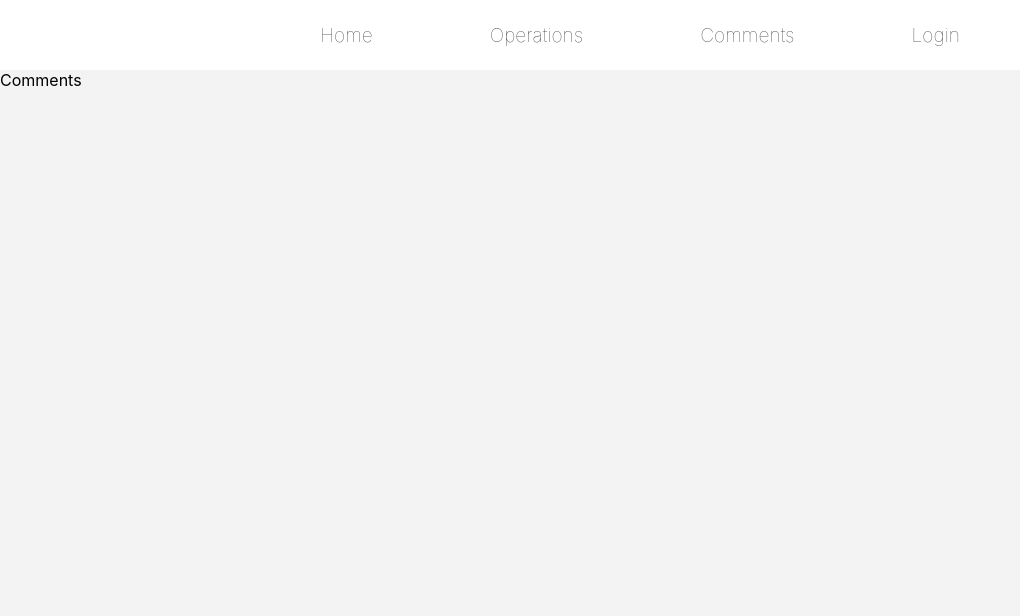
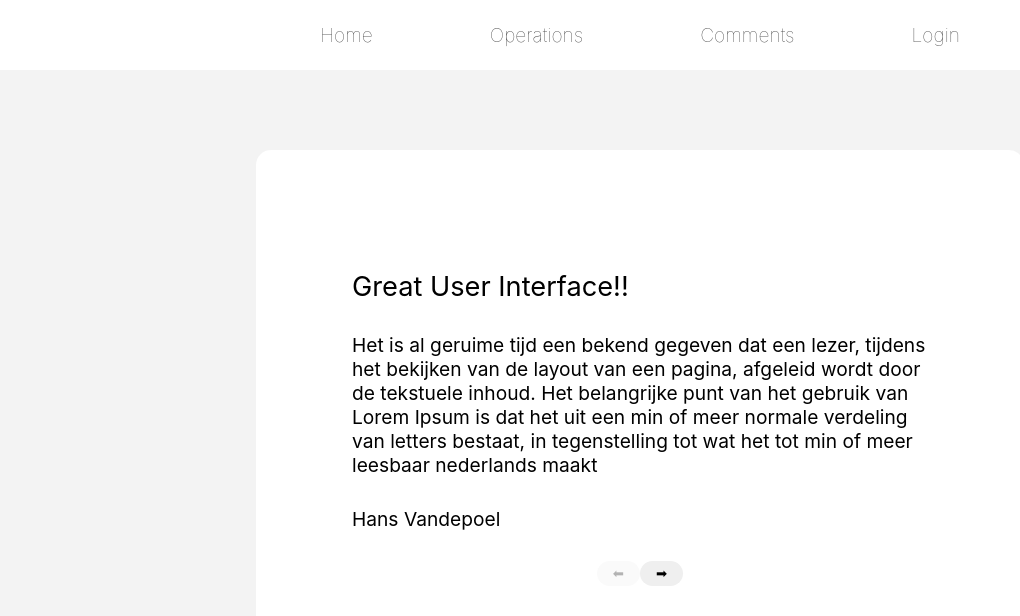
Before and after one commit to GabrielDelaPena/eindWerkDweb, a React (Create React App) app: page /comments in a window 1280 px wide. Shown: the top 616 px of the page, without its empty margins (0-1020 px from the left). Built offline with nearby package versions, Linux system fonts and the light colour scheme; no server answers; the database is empty.

Commit message:
comments section in progres

```diff
--- a/src/index.js
+++ b/src/index.js
@@ -5,12 +5,15 @@ import "./index.css";
 import App from "./App";
 
 import { AccountContextProvider } from "./contexts/accounts_contexts";
+import { CommentContextProvider } from "./pages/website/comments/comments-context";
 
 ReactDOM.render(
-  <AccountContextProvider>
-    <BrowserRouter>
-      <App />
-    </BrowserRouter>
-  </AccountContextProvider>,
+  <CommentContextProvider>
+    <AccountContextProvider>
+      <BrowserRouter>
+        <App />
+      </BrowserRouter>
+    </AccountContextProvider>
+  </CommentContextProvider>,
   document.getElementById("root")
 );
--- a/src/pages/website/comments/Comments.js
+++ b/src/pages/website/comments/Comments.js
@@ -1,14 +1,45 @@
-import React from "react";
+import { React, useContext } from "react";
 import { motion } from "framer-motion";
+import style from "./comments.module.css";
+
+import CommentContext from "./comments-context";
 
 function Comments() {
+  const commentCtx = useContext(CommentContext);
+
+  console.log(commentCtx.currentComment);
   return (
     <motion.div
       initial={{ opacity: 0 }}
       animate={{ opacity: 1 }}
       exit={{ opacity: 0 }}
     >
-      Comments
+      <div className={style.container}>
+        <div className={style.section}>
+          <p className={style.title}>{commentCtx.currentComment.title}</p>
+          <p className={style.comment}>{commentCtx.currentComment.comment}</p>
+          <p className={style.user}>{commentCtx.currentComment.user}</p>
+          <div className={style.btnContainer}>
+            <button
+              className={style.btn}
+              onClick={commentCtx.prevCommentHandler}
+              disabled={commentCtx.currentComment.index === 0}
+            >
+              ⬅
+            </button>
+            <button
+              className={style.btn}
+              onClick={commentCtx.nextCommentHandler}
+              disabled={
+                commentCtx.currentComment.index ===
+                commentCtx.comments.length - 1
+              }
+            >
+              ➡
+            </button>
+          </div>
+        </div>
+      </div>
     </motion.div>
   );
 }
--- /dev/null
+++ b/src/pages/website/comments/comments-context.js
@@ -0,0 +1,60 @@
+import { React, createContext, useState } from "react";
+
+const CommentContext = createContext();
+
+export const CommentContextProvider = (props) => {
+  const [comments, setComments] = useState([
+    {
+      id: 1,
+      index: 0,
+      title: "Great User Interface!!",
+      comment:
+        "Het is al geruime tijd een bekend gegeven dat een lezer, tijdens het bekijken van de layout van een pagina, afgeleid wordt door de tekstuele inhoud. Het belangrijke punt van het gebruik van Lorem Ipsum is dat het uit een min of meer normale verdeling van letters bestaat, in tegenstelling tot  wat het tot min of meer leesbaar nederlands maakt",
+      user: "Hans Vandepoel",
+    },
+    {
+      id: 2,
+      index: 1,
+      title: "Easy to use and lovely visual!!",
+      comment:
+        "Er zijn vele variaties van passages van Lorem Ipsum beschikbaar maar het merendeel heeft te lijden gehad van wijzigingen in een of andere vorm, door ingevoegde humor of willekeurig gekozen woorden die nog niet half geloofwaardig ogen. Als u een passage uit Lorum Ipsum",
+      user: "Jan Van Delm",
+    },
+    {
+      id: 3,
+      index: 2,
+      title: "Best banking app!!",
+      comment:
+        "In tegenstelling tot wat algemeen aangenomen wordt is Lorem Ipsum niet zomaar willekeurige tekst. het heeft zijn wortels in een stuk klassieke latijnse literatuur uit 45 v.Chr. en is dus meer dan 2000 jaar oud.",
+      user: "Patrick Star",
+    },
+  ]);
+  const [currentComment, setCurrentComment] = useState(comments[0]);
+
+  const nextCommentHandler = () => {
+    const newIndex = currentComment.index + 1;
+    setCurrentComment(comments[newIndex]);
+  };
+
+    const prevCommentHandler = () => {
+      const newIndex = currentComment.index - 1;
+      setCurrentComment(comments[newIndex]);
+    };
+
+  const value = {
+    comments: comments,
+
+    currentComment: currentComment,
+    setCurrentComment: setCurrentComment,
+
+    nextCommentHandler: nextCommentHandler,
+    prevCommentHandler: prevCommentHandler,
+  };
+  return (
+    <CommentContext.Provider value={value}>
+      {props.children}
+    </CommentContext.Provider>
+  );
+};
+
+export default CommentContext;
--- a/src/pages/website/comments/comments.module.css
+++ b/src/pages/website/comments/comments.module.css
@@ -0,0 +1,44 @@
+.container {
+  width: 60vw;
+  height: 70vh;
+  background-color: white;
+  border-radius: 15px;
+  margin: 80px auto 0 auto;
+}
+
+.section {
+  width: 75%;
+  height: 60%;
+  padding: 120px 0 0 0;
+  margin: 0 auto 0 auto;
+}
+
+.title {
+  margin: 0 0 30px 0;
+  font-size: 1.7rem;
+}
+
+.comment {
+  margin: 0 0 30px 0;
+  font-size: 1.2rem;
+}
+
+.user {
+  font-size: 1.2rem;
+}
+
+.btnContainer {
+  margin: 30px auto 0 auto;
+  width: 15%;
+  display: flex;
+  flex-direction: row;
+  justify-content: space-between;
+}
+
+.btn {
+  width: 45px;
+  height: 25px;
+  border-style: none;
+  border-radius: 15px;
+  cursor: pointer;
+}
--- a/src/pages/website/home/Home.js
+++ b/src/pages/website/home/Home.js
@@ -8,7 +8,9 @@ function Home() {
       animate={{ opacity: 1 }}
       exit={{ opacity: 0 }}
     >
-      Home
+      <div>
+        <p>Home</p>
+      </div>
     </motion.div>
   );
 }
```
